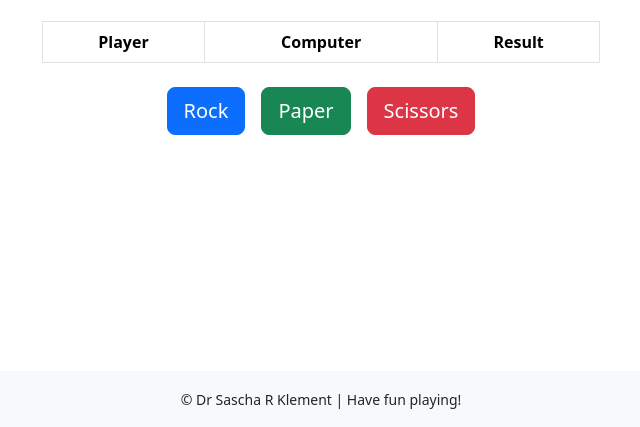
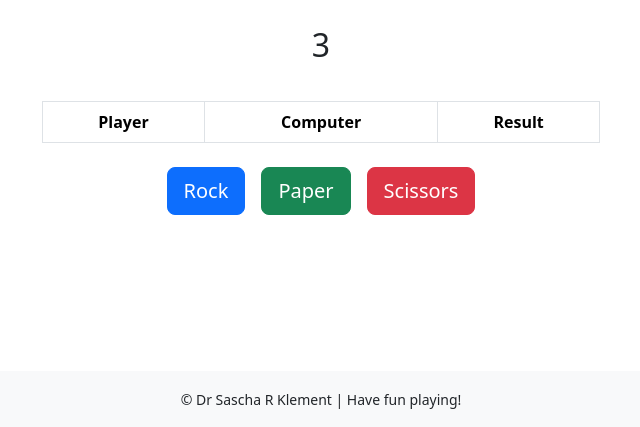
Before and after one commit to Sascha-netizen/rps-game, a plain HTML site: page index.html in a window 1280 px wide. Shown: the part 373-800 px from the top of the page, without its empty margins (319-959 px from the left). Drawn offline with nearby package versions, Linux system fonts and the light colour scheme.

Commit message:
Make countdown box visible

```diff
--- a/assets/css/style.css
+++ b/assets/css/style.css
@@ -14,6 +14,11 @@
   max-width: 100%;   /* keeps it responsive on small screens */
 }
 
+#countdown {
+    min-height: 2em; /* or whatever height fits your numbers */
+}
+
+
 /* Optional: smaller hands on mobile screens */
 @media (max-width: 576px) {
   .hand-container {
--- a/index.html
+++ b/index.html
@@ -50,7 +50,8 @@
     </div>
 
     <!-- Countdown -->
-    <div id="countdown" class="fs-2 mb-3"></div>
+    <div id="countdown" class="fs-2 mb-3">3</div>
+
 
     <!-- Result -->
     <div id="result" class="fs-4 mb-3"></div>
```
